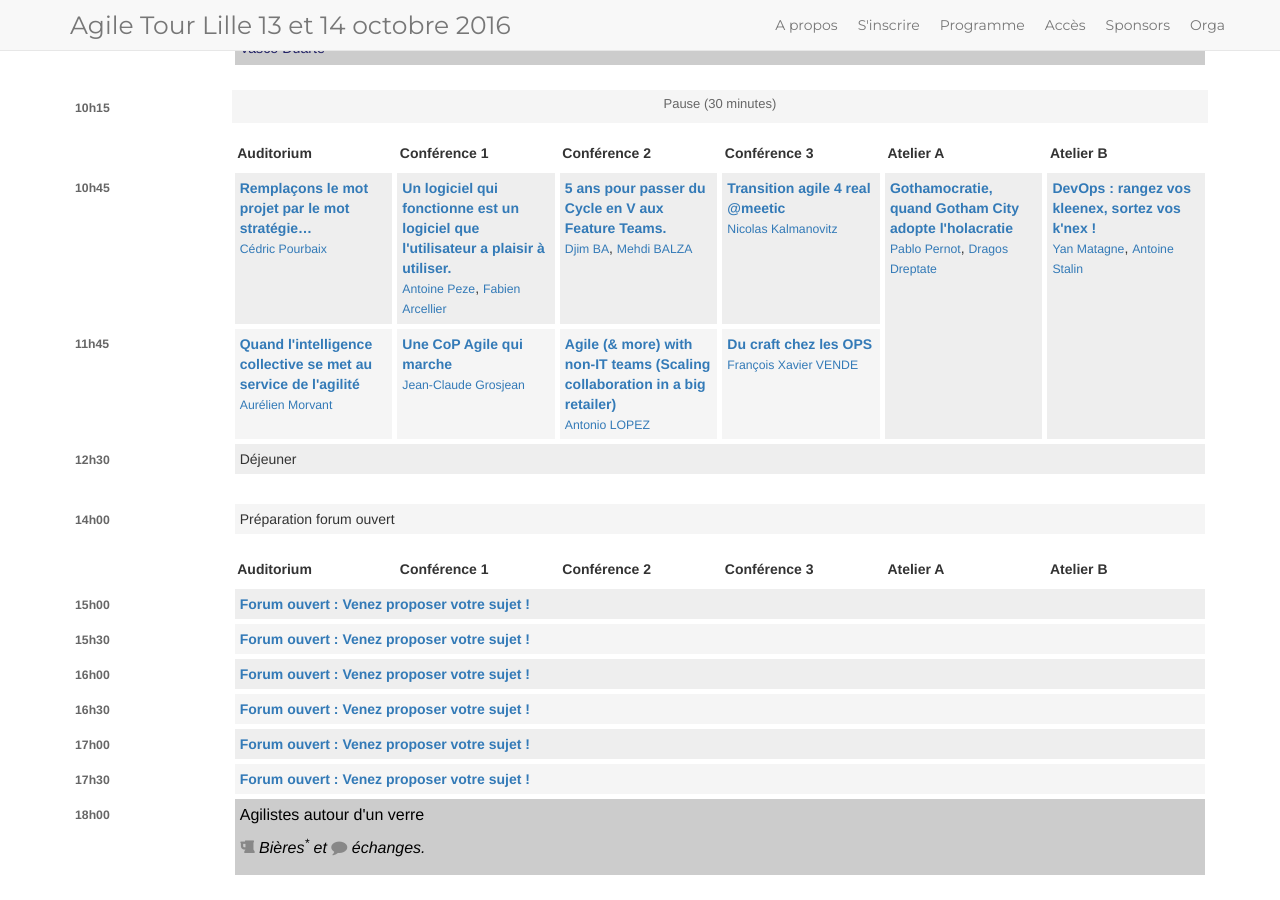
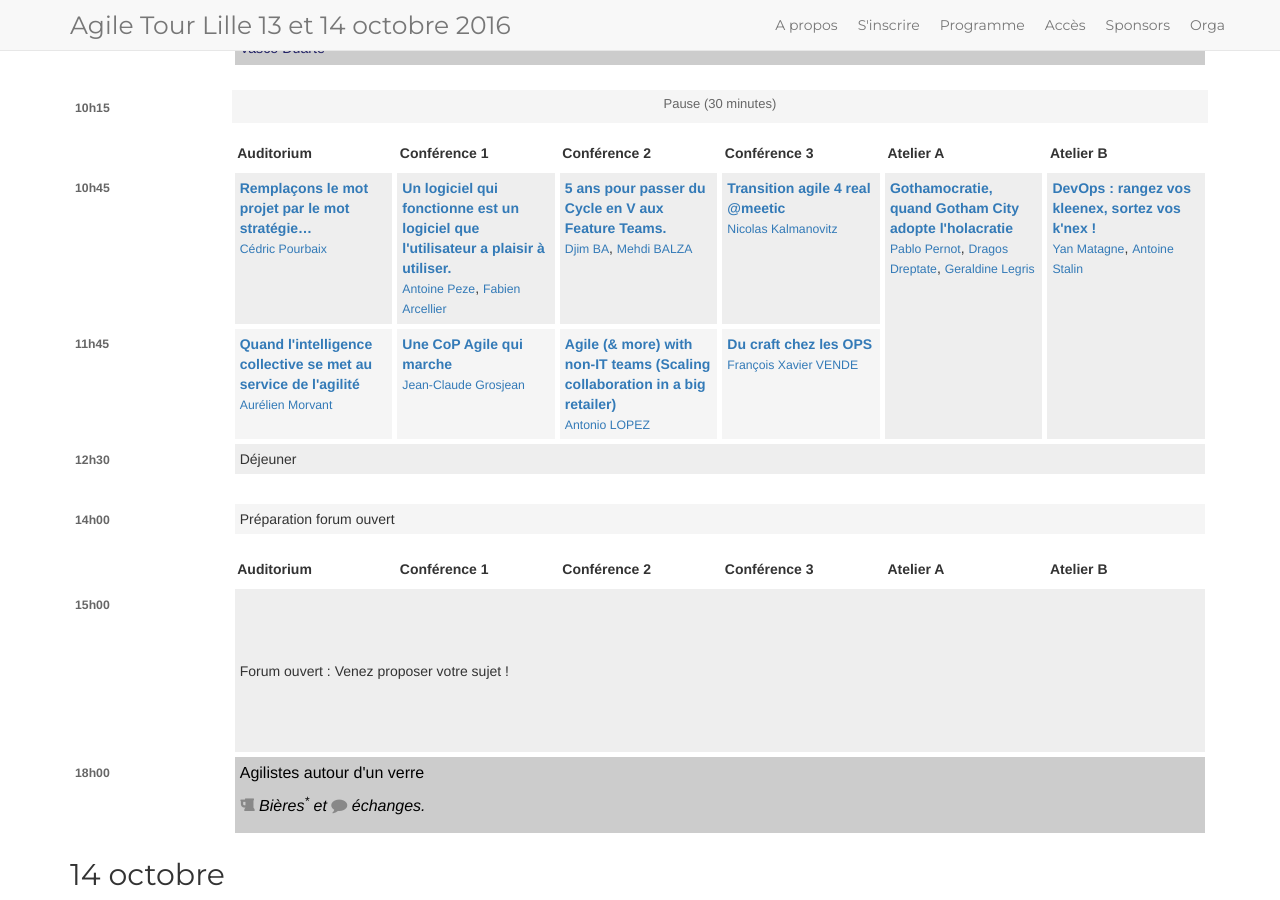
Before and after one commit to jak78/agile-tour-lille-2017, a Jekyll site: the page built from page-programme-draft.html, in a window 1280 px wide and 900 px high, scrolled down 368 px. Built offline with Jekyll 4.4.1, drawn with Linux system fonts in a browser that asks for light colours; nearby versions of some CDN libraries; some of the changed text lies outside the part shown.

Commit message:
fix speakers

```diff
--- a/_data/schedule.yml
+++ b/_data/schedule.yml
@@ -83,7 +83,7 @@
                           15 min : Présentation holacratie. Description de Gotham City et des attentes des citoyens, et des premiers cercles.
                           1h20 : 4 tours de 15/20 minutes : cercles (triage, gouvernance), prise de décision, réforme de la gouvernance, changement de rôles, ponctués d’événements et de surprises. À chaque round de gothamocratie un enseignement de holacratie : les liens, les cercles, la constitution, les rôles, les tensions, etc.
                           10min : debrief : Holacratie dans la vraie vie, chez beNext ? chez CARMA/GrDF ?"
-            speaker: Pablo Pernot, Dragos Dreptate
+            speaker: Pablo Pernot, Dragos Dreptate, Geraldine Legris
             duration: 2
             room: Atelier A
           - subject: "DevOps : rangez vos kleenex, sortez vos k'nex !"
@@ -141,28 +141,9 @@
           room: Auditorium
       - hour: 15h00
         content:
-          - subject: "Forum ouvert : Venez proposer votre sujet !"
+          - label: "Forum ouvert : Venez proposer votre sujet !"
             fill: 7
-      - hour: 15h30
-        content:
-          - subject: "Forum ouvert : Venez proposer votre sujet !"
-            fill: 7
-      - hour: 16h00
-        content:
-          - subject: "Forum ouvert : Venez proposer votre sujet !"
-            fill: 7
-      - hour: 16h30
-        content:
-          - subject: "Forum ouvert : Venez proposer votre sujet !"
-            fill: 7
-      - hour: 17h00
-        content:
-          - subject: "Forum ouvert : Venez proposer votre sujet !"
-            fill: 7
-      - hour: 17h30
-        content:
-          - subject: "Forum ouvert : Venez proposer votre sujet !"
-            fill: 7
+            bigheight: true
       - hour: 18h00
         special: 1
         content:
@@ -308,7 +289,7 @@
           - subject: "DDD : et si on reprenait l'histoire par le bon bout ? Tout simplement."
             description: "Introduit en 2003 par Eric Evans via son 'Blue Book', le Domain Driven Design (DDD) a reçu depuis un gros succès d'estime au sein de diverses communautés. A l'inverse, on ne peut pas dire qu'il se soit largement imposé sur le terrain ni dans nos projets. Comment expliquer un tel échec dans sa diffusion ? Est-ce le DDD en lui même qui est difficile, ou tout simplement la façon dont il est présenté qui le rends indigeste ?
                         A travers nos propres histoires de mises en oeuvre plus ou moins réussies, nous tâcherons de revisiter le DDD avec une approche beaucoup plus accessible. Nous nous attacherons notamment à vous montrer tout ce que le DDD peut vous apporter au quotidien pour réussir vos projets."
-            speaker: Thomas PIERRAIN, Jeremie GRODZISKI
+            speaker: Thomas Pierrain, Jeremie GRODZISKI
             room: Auditorium
           - subject: "Engagez-vous qu'ils disaient !"
             description: "Surprise en lisant la doctrine militaire du Général Yakovleff. Le fonctionnement de la hiérarchie, les types de commandements et la prise de risque sont à l'opposé des nos préjugés. Profitons de cette découverte, pour réflechir à nos organisations d'entreprises."
@@ -325,8 +306,11 @@
             speaker: Jérôme Guenver
             room: Conférence 2
           - subject: "Lightning Talks"
-            description: ""
-            speaker: XX, YY
+            description: "<ul>
+            <li><strong>Talk 1</strong> : Mon processus de design en tant que Product Owner sans UX designer (Anael Ichane)</li>
+            <li><strong>Talk 2</strong> : Ce que la revue de code m'a apporté (Julien Hatzig)</li>
+            </ul>"
+            speaker: Anael Ichane, Julien Hatzig
             room: Conférence 3
           - subject: "Le théatre au service du travail collectif"
             description: "Déjà que le jeu en entreprise, ça fait brouillon... Mais alors le théatre!
@@ -341,7 +325,7 @@
                         Mais attention : faire un jeu pour dire d'avoir joué ? Aucun intérêt !
                         Comme tout outil puissant, le jeu a ses risques et ses dérives qu'il faut savoir apprendre à maîtriser.
                         Venez découvrir par la pratique en quoi un jeu bien pensé, bien conçu, bien choisi et bien amené permet de catalyser  l'intelligence collective et de libérer le potentiel de chacun d'entre nous. "
-            speaker: Thomas Shakeshaft , Gautier Gaspard
+            speaker: Thomas Shakeshaft, Gautier Gaspard
             company: norsys
             highlight: 1
             room: Atelier B
@@ -403,7 +387,7 @@
             description: "Décathlon a lancé en 2015 le programme « CUBE » de transformation omnicanal sur ces 20 pays.
                         En terme d’organisation, les challenges de ce programme sont de faire collaborer les 200 acteurs métiers et informatiques,  et de livrer et déployer régulièrement les versions successives de ce nouveau système d’information omnicanal.
                         Nous proposons donc un retour d'expérience sur notre passage de scrum à nexus+ pour encore renforcer notre agilité à cette échelle."
-            speaker: David Vandersarren, Stéphanie Tallon, Thomas CHARLE
+            speaker: David Vandersarren, Stéphanie Tallon, Thomas Charle
             room: Auditorium
           - subject: "Activités de tests dans les projets agiles chez AXA"
             description: "Axa France services a adopté l’agilité pour le développement de ses applications web et mobiles.  Dans ce cadre, les équipes de qualification ont adapté leurs activités de tests :
```
Also changed, not shown: _data/speakers.yml (+19 -16 lines), img/speakers/Aurelien-Morvant.jpeg, img/speakers/euratechnologies.png (added), img/speakers/olivier-durnez.jpg (added).
